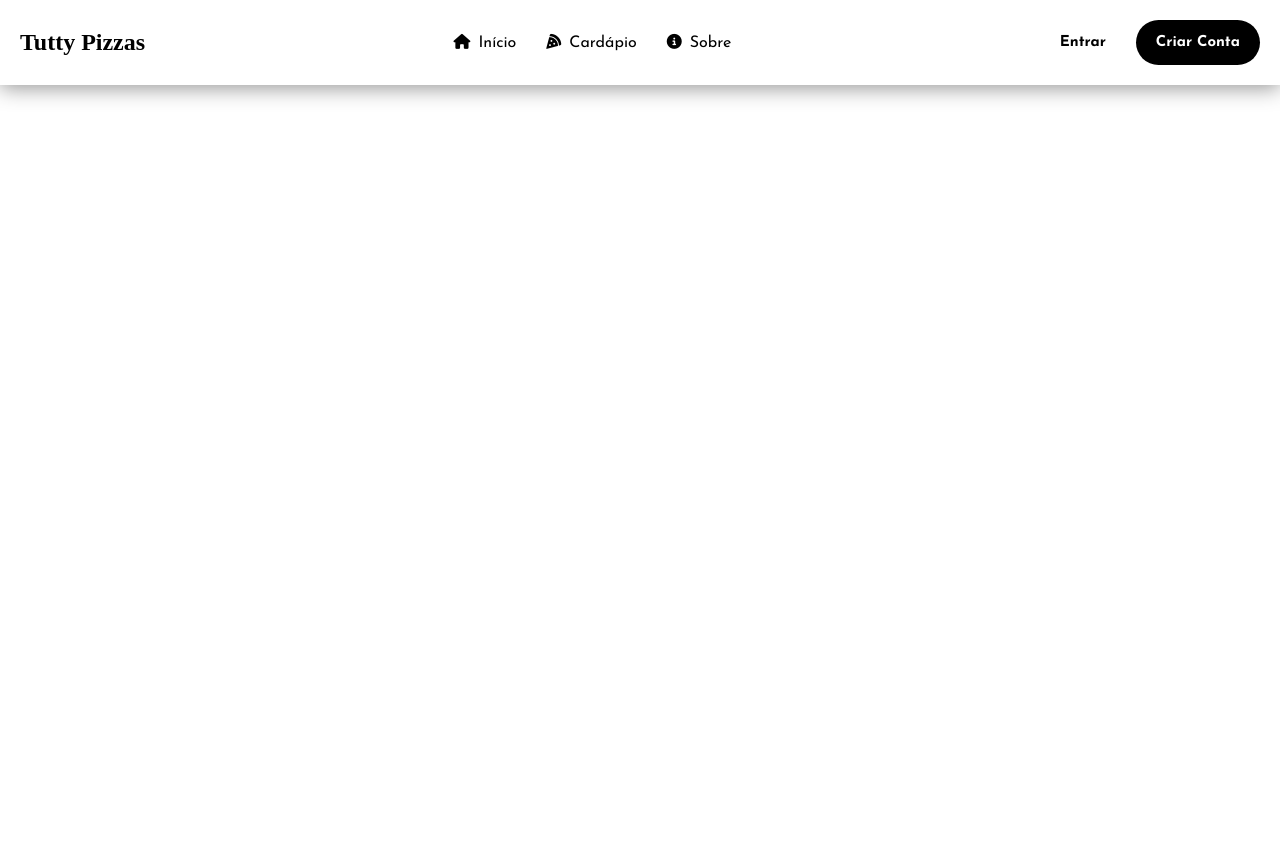
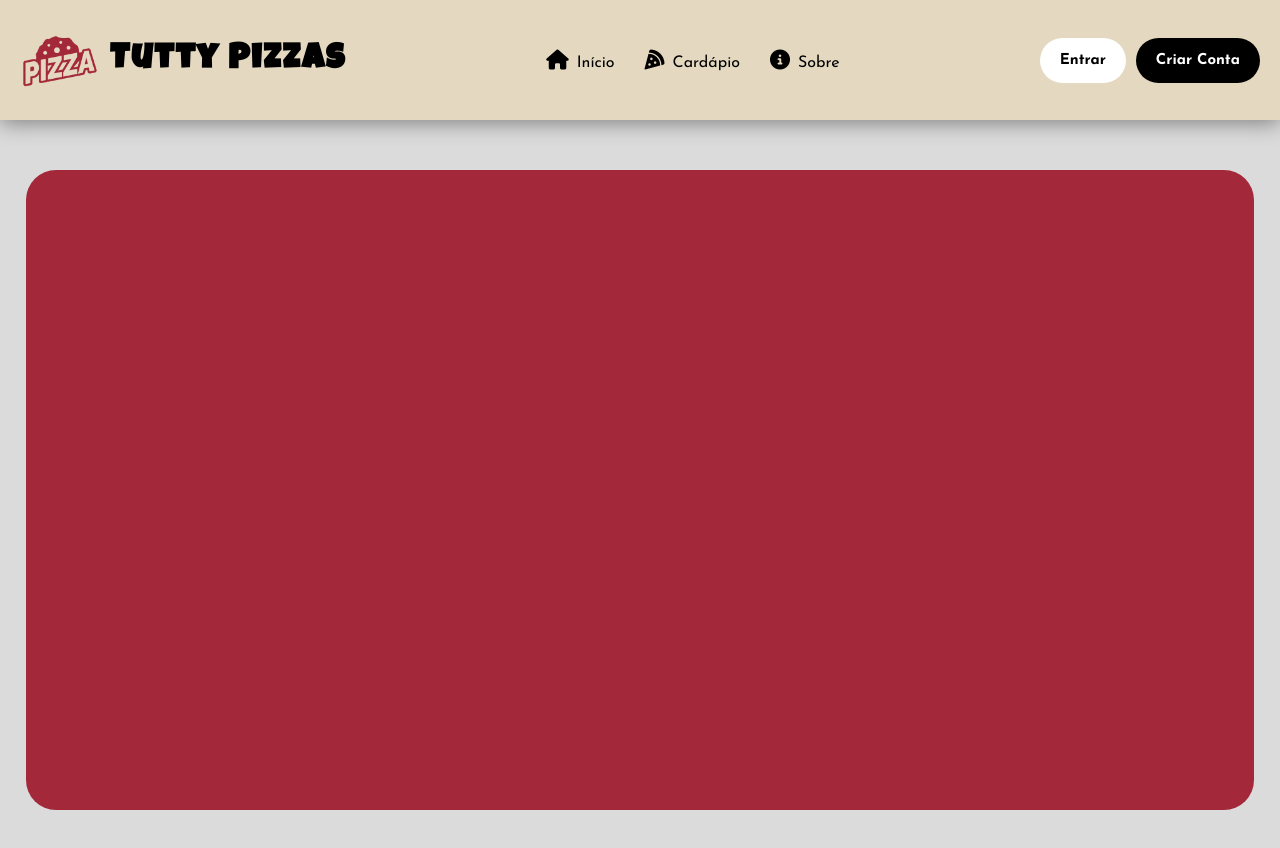
Before and after one commit to DevFullFelps/tutty_pizza, a plain HTML site: page index.html in a window 1280 px wide. Before the commit the page ends 800 px from the top, so only its background shows below. Drawn offline with Linux system fonts and the light colour scheme.

Commit message:
finalizado o header

```diff
--- a/index.html
+++ b/index.html
@@ -10,13 +10,23 @@
       href="https://fonts.googleapis.com/css2?family=Josefin+Sans:ital,wght@0,100..700;1,100..700&display=swap"
       rel="stylesheet"
     />
-    <link rel="stylesheet" href="https://cdnjs.cloudflare.com/ajax/libs/font-awesome/6.4.0/css/all.min.css">
+    <link
+      rel="stylesheet"
+      href="https://cdnjs.cloudflare.com/ajax/libs/font-awesome/6.4.0/css/all.min.css"
+    />
 
+    <link rel="preconnect" href="https://fonts.googleapis.com" />
+    <link rel="preconnect" href="https://fonts.gstatic.com" crossorigin />
+    <link
+      href="https://fonts.googleapis.com/css2?family=Luckiest+Guy&display=swap"
+      rel="stylesheet"
+    />
     <title>Tutty Pizzas</title>
   </head>
   <body>
     <header>
-      <h1>Tutty Pizzas</h1>
+
+      <h1><img src="imagens/logo_pizza.webp" alt="logo_pizzaria" />Tutty Pizzas</h1>
       <ul>
         <li class="i-inicio"><i class="fas fa-home"></i>Início</li>
         <li class="i-cardapio"><i class="fas fa-pizza-slice"></i>Cardápio</li>
@@ -27,8 +37,7 @@
         <button class="b-criar">Criar Conta</button>
       </div>
     </header>
-    <main>
+    <section class="banner"></section>
 
-    </main>
   </body>
 </html>
--- a/style.css
+++ b/style.css
@@ -4,8 +4,12 @@
     box-sizing: border-box; /*Ele muda a forma como o navegador calcula o tamanho dos elementos. O width INCLUI o conteúdo, padding e a borda. Isso evita que seu layout “estoure” e fica muito mais previsível.*/
 }
 
+body{
+    background-color: #DBDBDB;
+}
+
 header{
-    background-color: #FFFFFF;
+    background-color: #E4D9C0;
     display: flex;
 
     justify-content: space-between; /*Faz um espaço entre os elementos até suas extremidades*/
@@ -17,12 +21,25 @@ header{
     box-shadow: 0px 3px 20px 0px rgba(0, 0, 0, 0.418);
 }
 
+header img{
+    width: 90px;
+    height: auto;
+    padding-right: 10px;
+}
+
 header h1{
-    font-size: 24px;
+    display: flex;
+    align-items: center;
+    font-size: 35px;
+    letter-spacing: 1.9px;
+    font-family: "Luckiest Guy", cursive;
+    cursor:default;
+
+
 }
 
 header li i{
-    font-size: 15px;
+    font-size: 20px;
     margin-right: 8px;
 }
 
@@ -44,7 +61,7 @@ header .i-sobre {
 header .i-inicio:hover,
 header .i-cardapio:hover,
 header .i-sobre:hover {
-    color: #D90926;
+    color: #A3283A;
 }
 
 
@@ -86,3 +103,17 @@ header .b-criar:hover{
 header .b-entrar:hover{
     background-color: #e0dedf;
 }
+main{
+    background-color: #F8F2F4;
+}
+
+section.banner{
+    display: flex;
+    margin: 50px auto;
+    justify-content: center;
+    align-items: center;
+    background-color: #A3283A;;
+    width: 96vw;
+    height: 80vh;
+    border-radius: 30px;
+}
```
Also changed, not shown: imagens/logo_pizza.webp (added).
